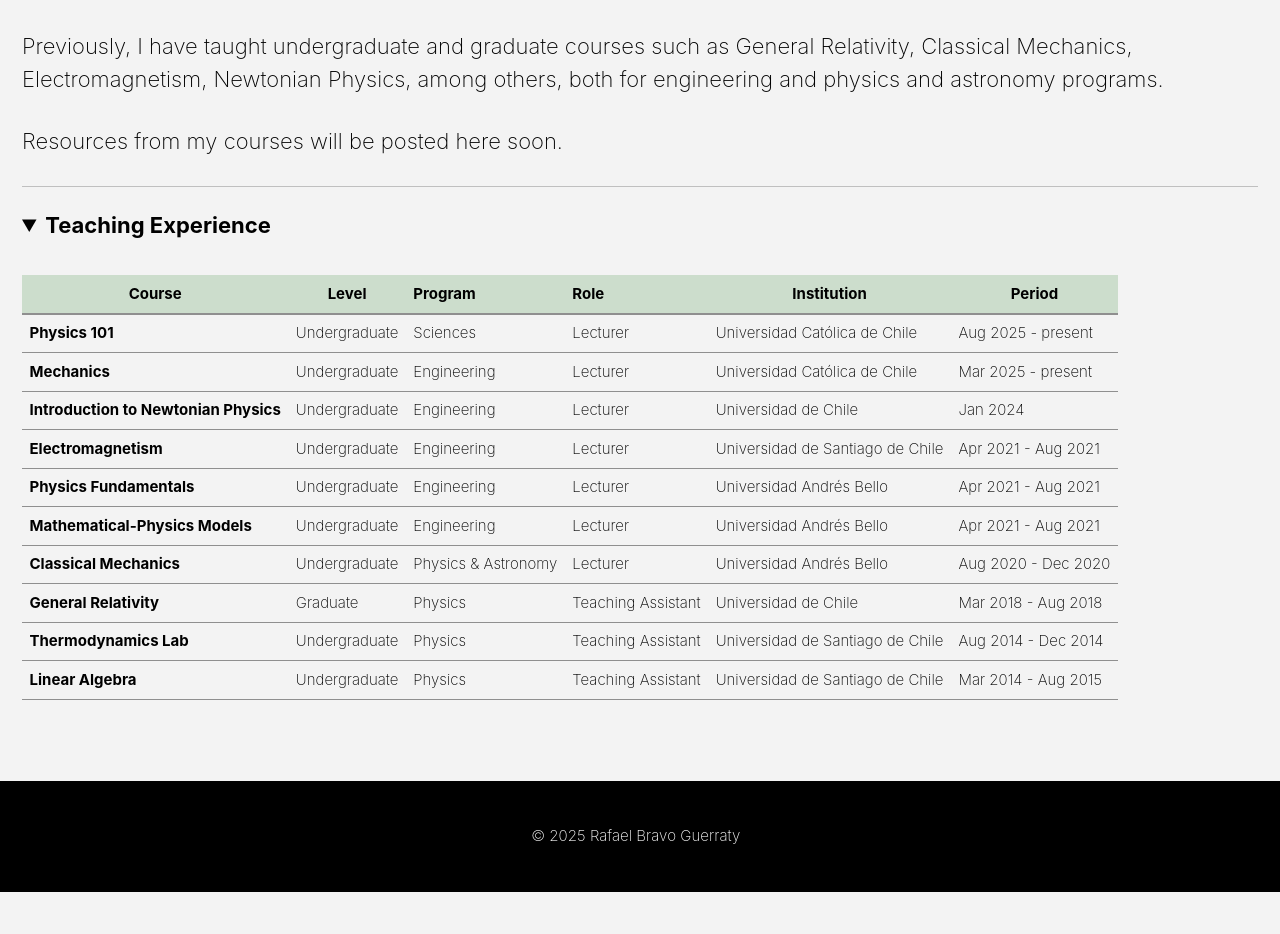
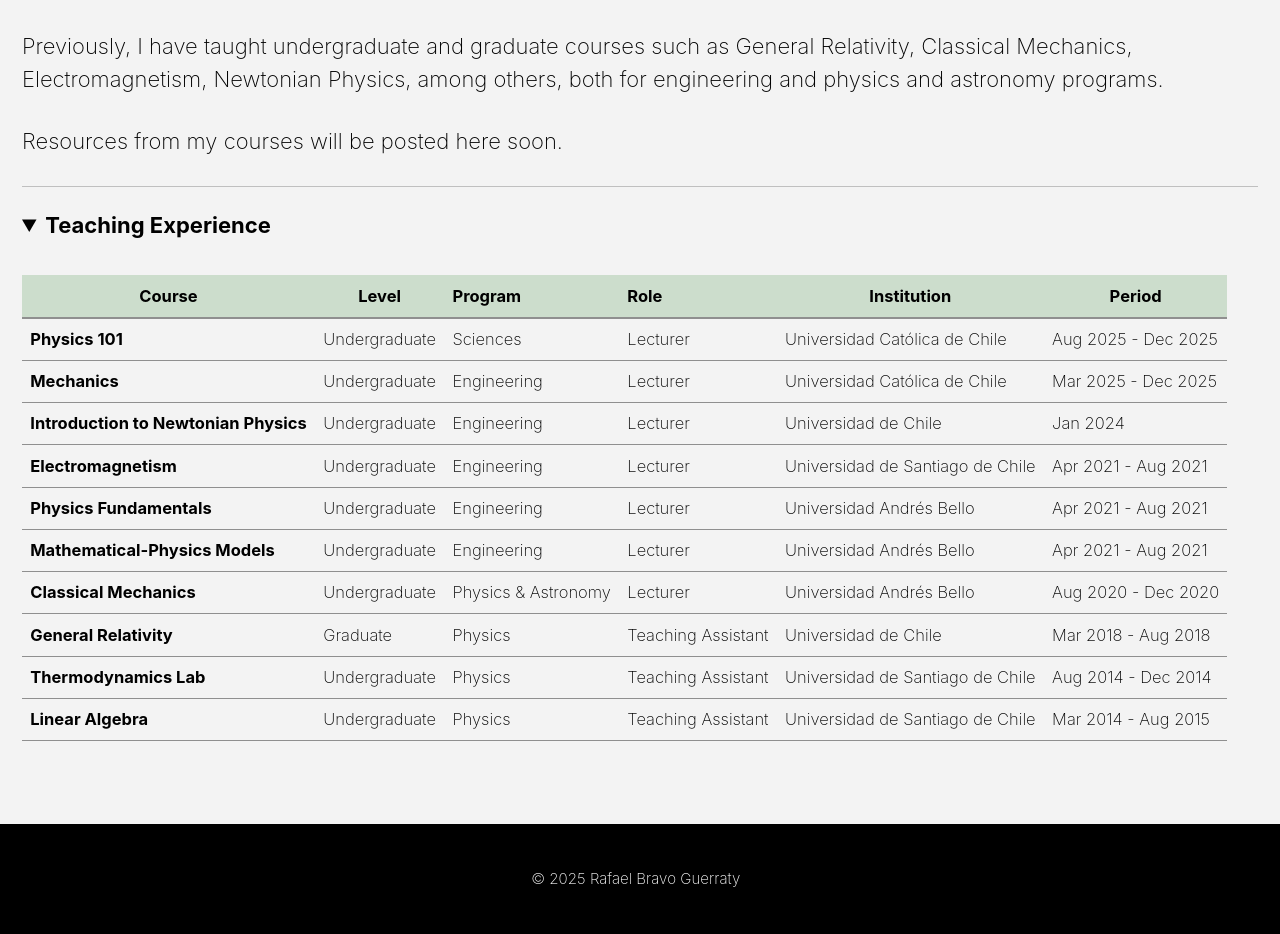
Before and after one commit to rguerraty/rguerraty.github.io, a Jekyll site: the page built from _pages/teaching.md, in a window 1280 px wide. Shown: the part 377-1311 px from the top of the page. Built offline with Jekyll 4.4.1, drawn with Linux system fonts in a browser that asks for light colours; cached includes are drawn as plain includes; before the commit the page ends 1269 px from its top, so only the background shows below that.

Commit message:
Update teaching.md

```diff
--- a/_pages/teaching.md
+++ b/_pages/teaching.md
@@ -17,7 +17,7 @@
 <details open>
   <summary><strong>Teaching Experience</strong></summary>
 &nbsp;
-<div style="font-size: 20px;">
+<div style="font-size: 22px;">
 <table>
   <thead>
     <tr style="background-color: #ccddcc;">
@@ -36,7 +36,7 @@
       <td>Sciences</td>
       <td>Lecturer</td>
       <td>Universidad Católica de Chile</td>
-      <td>Aug 2025 - present</td>
+      <td>Aug 2025 - Dec 2025</td>
     </tr>
     <tr>
       <td><strong>Mechanics</strong></td>
@@ -44,7 +44,7 @@
       <td>Engineering</td>
       <td>Lecturer</td>
       <td>Universidad Católica de Chile</td>
-      <td>Mar 2025 - present</td>
+      <td>Mar 2025 - Dec 2025</td>
     </tr>
     <tr>
       <td><strong>Introduction to Newtonian Physics</strong></td>
```
